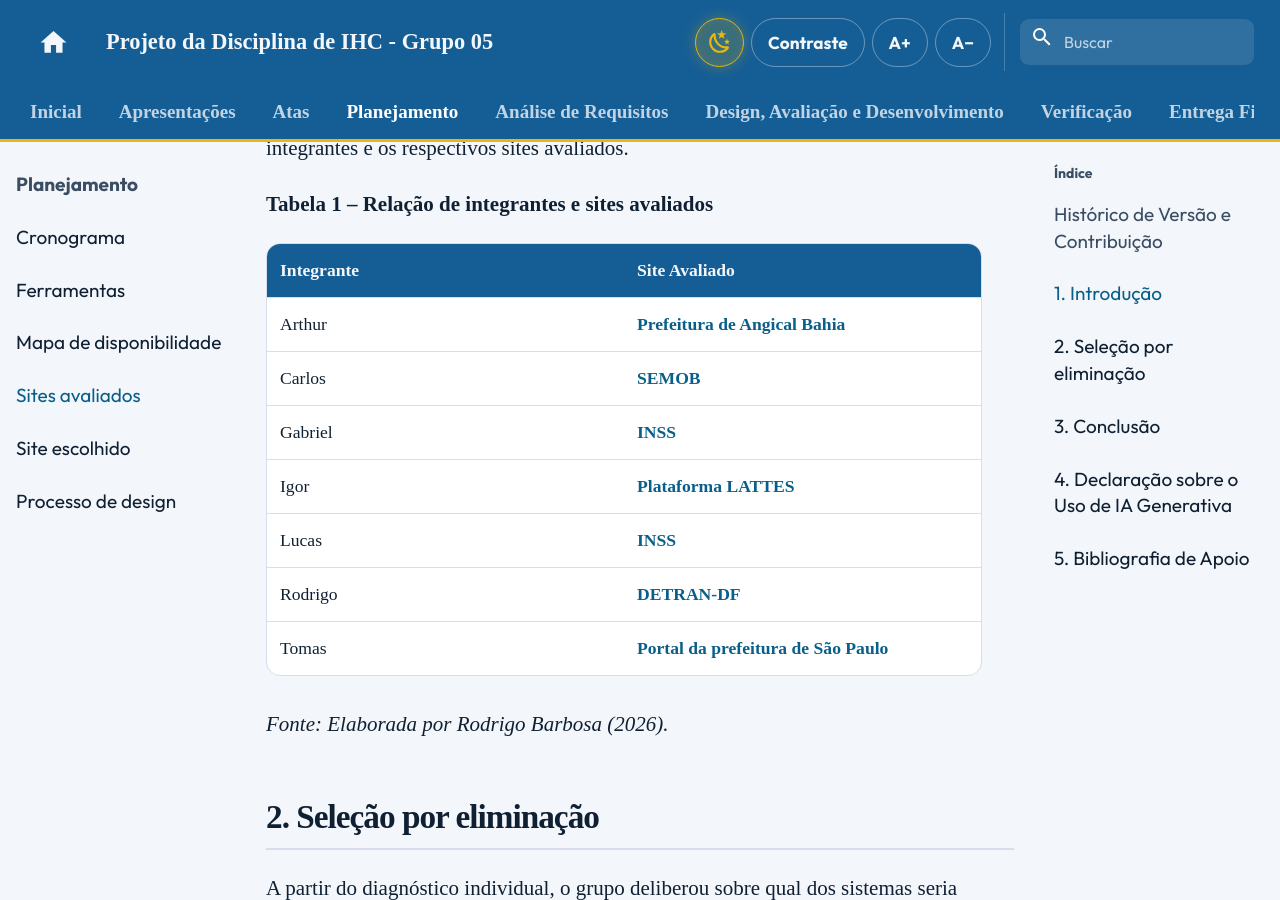
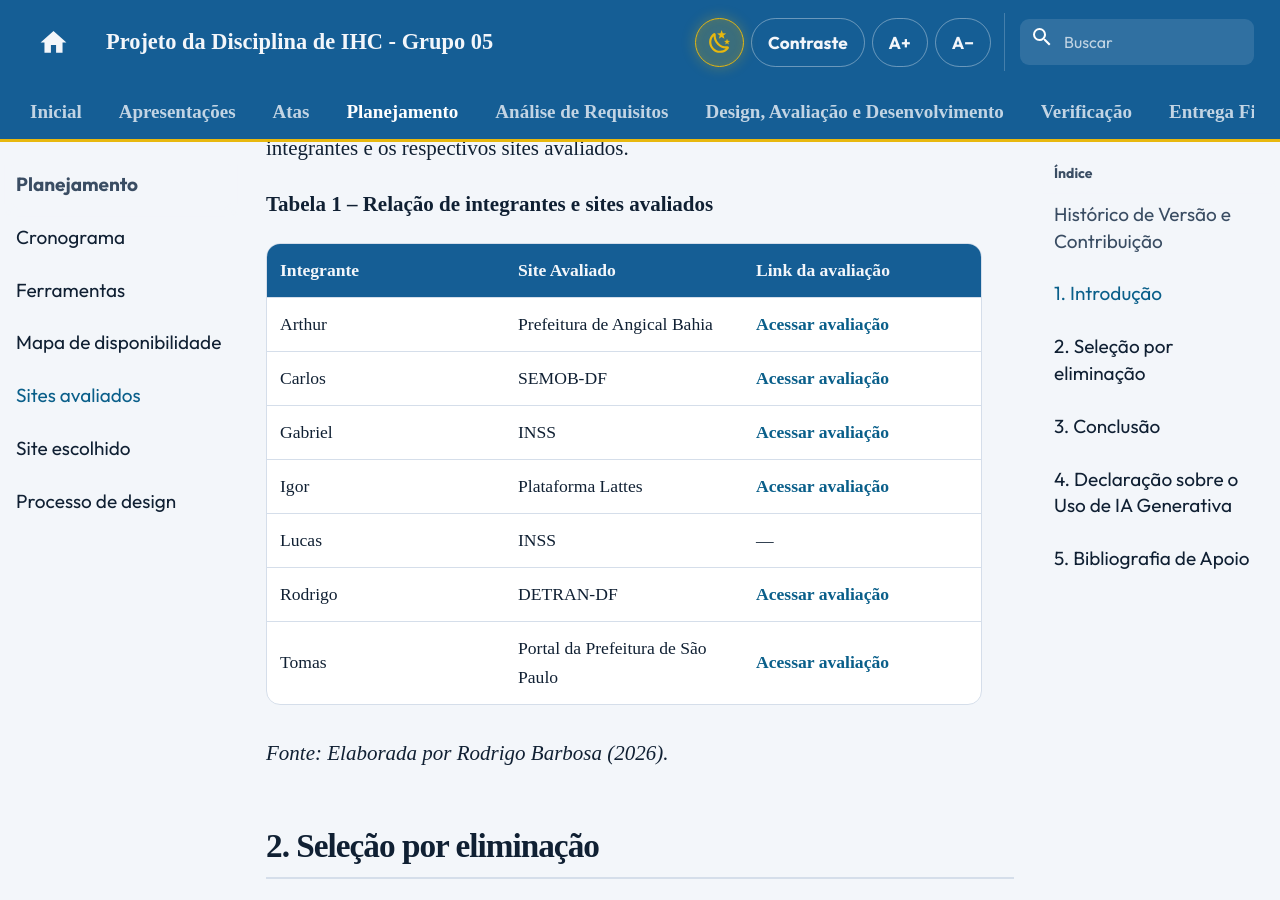
Before and after one commit to Interacao-Humano-Computador/2026.2-Grupo05, an MkDocs documentation site: the page built from docs/planejamento/selecao_v2.md, in a window 1280 px wide and 900 px high, scrolled down 940 px. Built offline with MkDocs 1.6.1 and Material for MkDocs 9.7.7, drawn with Linux system fonts in a browser that asks for light colours; comment, search, counter and statistics services are not loaded.

Commit message:
docs: adição de coluna com link da avaliação para facilitar o encontro

```diff
--- a/docs/planejamento/selecao_v2.md
+++ b/docs/planejamento/selecao_v2.md
@@ -15,15 +15,15 @@
 
 **Tabela 1 – Relação de integrantes e sites avaliados**
 
-| Integrante | Site Avaliado |
-| :--- | :--- |
-| Arthur | [Prefeitura de Angical Bahia](https://drive.google.com/file/d/1Q8NzRfhBQEKxviJP-siXsMfAFa-nr0tg/view?usp=sharing) |
-| Carlos | [SEMOB](https://drive.google.com/file/d/1Q6WfvwByV6bU7NOs1YOPrESTYKDEU2fU/view?usp=sharing) |
-| Gabriel | [INSS](https://drive.google.com/file/d/1QlRK9tjW1Q9tNaUcOlHpUOcq0X3EJuN7/view?usp=sharing) |
-| Igor | [Plataforma LATTES](https://drive.google.com/file/d/1Ut57WMn6_axKPHMMZeVEr76Z8lPbaft1/view?usp=sharing) |
-| Lucas | [INSS]() |
-| Rodrigo | [DETRAN-DF](https://drive.google.com/file/d/1YG6ldLw2E6B_lF-nGIggoGN5ECo1q3Jl/view?usp=sharing) |
-| Tomas | [Portal da prefeitura de São Paulo](https://drive.google.com/file/d/1QuMdRt0pVmz5fkSOoiT7PnKzfvHFfUtU/view?usp=sharing) |
+| Integrante | Site Avaliado | Link da avaliação |
+| :--- | :--- | :--- |
+| Arthur | Prefeitura de Angical Bahia | [Acessar avaliação](https://drive.google.com/file/d/1Q8NzRfhBQEKxviJP-siXsMfAFa-nr0tg/view?usp=sharing) |
+| Carlos | SEMOB-DF | [Acessar avaliação](https://drive.google.com/file/d/1Q6WfvwByV6bU7NOs1YOPrESTYKDEU2fU/view?usp=sharing) |
+| Gabriel | INSS | [Acessar avaliação](https://drive.google.com/file/d/1QlRK9tjW1Q9tNaUcOlHpUOcq0X3EJuN7/view?usp=sharing) |
+| Igor | Plataforma Lattes | [Acessar avaliação](https://drive.google.com/file/d/1Ut57WMn6_axKPHMMZeVEr76Z8lPbaft1/view?usp=sharing) |
+| Lucas | INSS | — |
+| Rodrigo | DETRAN-DF | [Acessar avaliação](https://drive.google.com/file/d/1YG6ldLw2E6B_lF-nGIggoGN5ECo1q3Jl/view?usp=sharing) |
+| Tomas | Portal da Prefeitura de São Paulo | [Acessar avaliação](https://drive.google.com/file/d/1QuMdRt0pVmz5fkSOoiT7PnKzfvHFfUtU/view?usp=sharing) |
 
 *Fonte: Elaborada por Rodrigo Barbosa (2026).*
 
```
